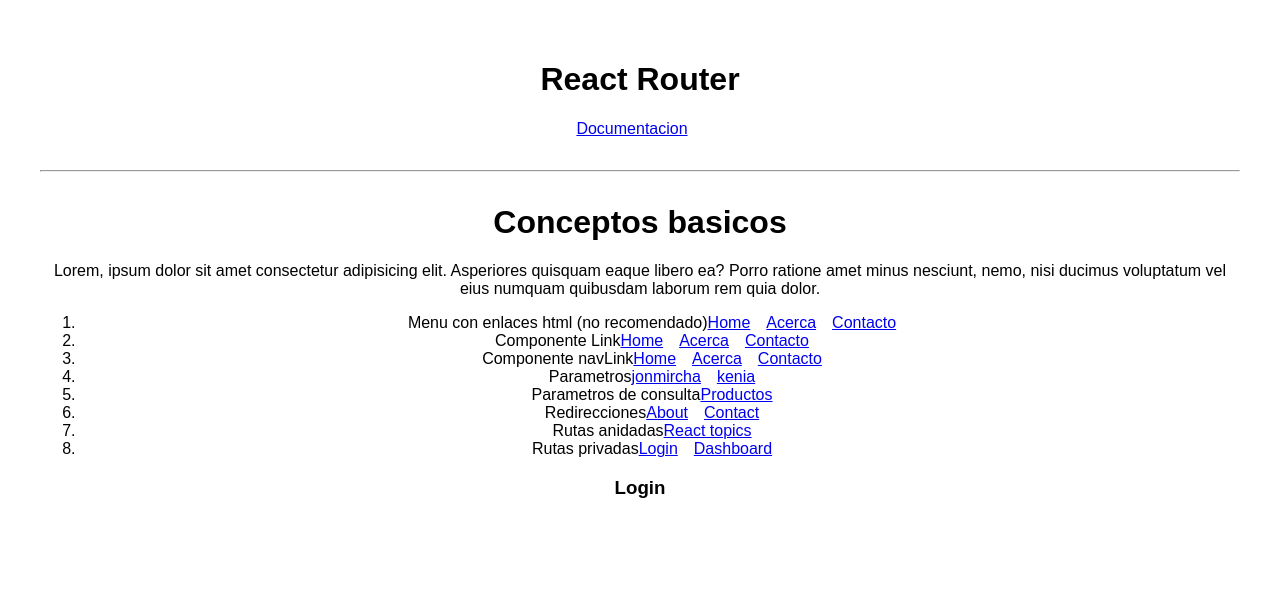
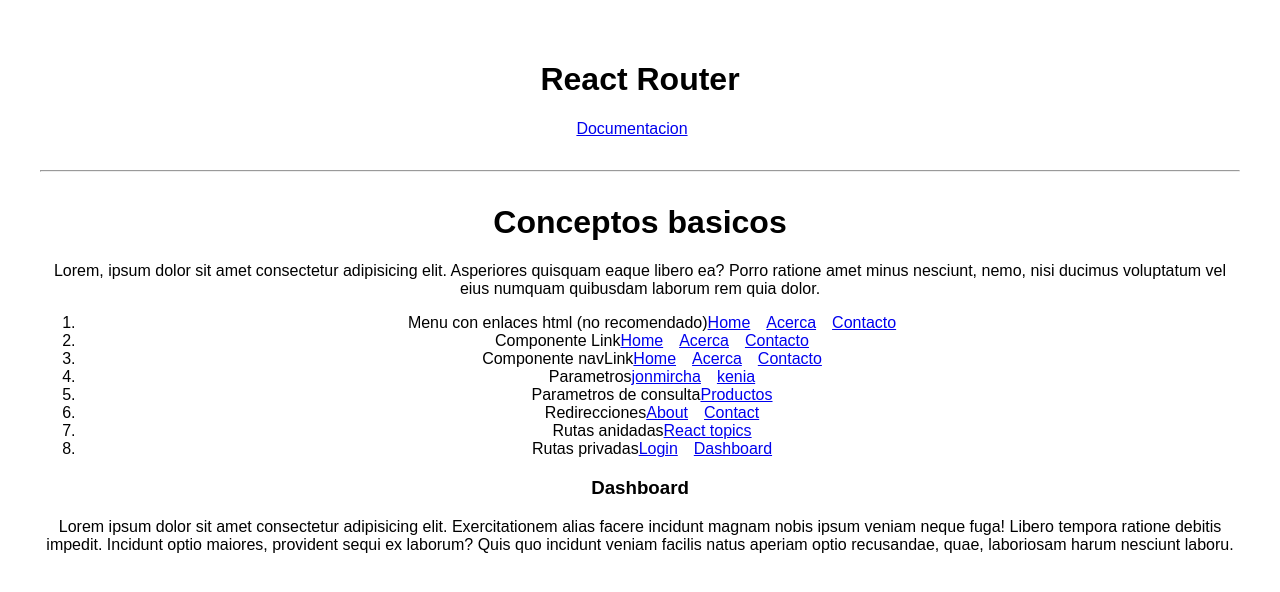
Before and after one commit to EdwardMelendezM/React-routes, a React (Vite) app: page /dashboard in a window 1280 px wide. Before the commit this address led to /login. Shown: the top 592 px of the page. Built offline with nearby package versions, Linux system fonts and the light colour scheme.

Commit message:
Poniendo el sistema en modo para subir al host

```diff
--- a/src/components/PrivateRoute.jsx
+++ b/src/components/PrivateRoute.jsx
@@ -1,9 +1,8 @@
 import { Navigate } from "react-router-dom";
 
 let auth;
-
+auth = null;
 auth = true;
-auth = null;
 
 const PrivateRoute = ({ private: Private }) => {
   return auth ? <Private /> : <Navigate to="/login" />;
```
